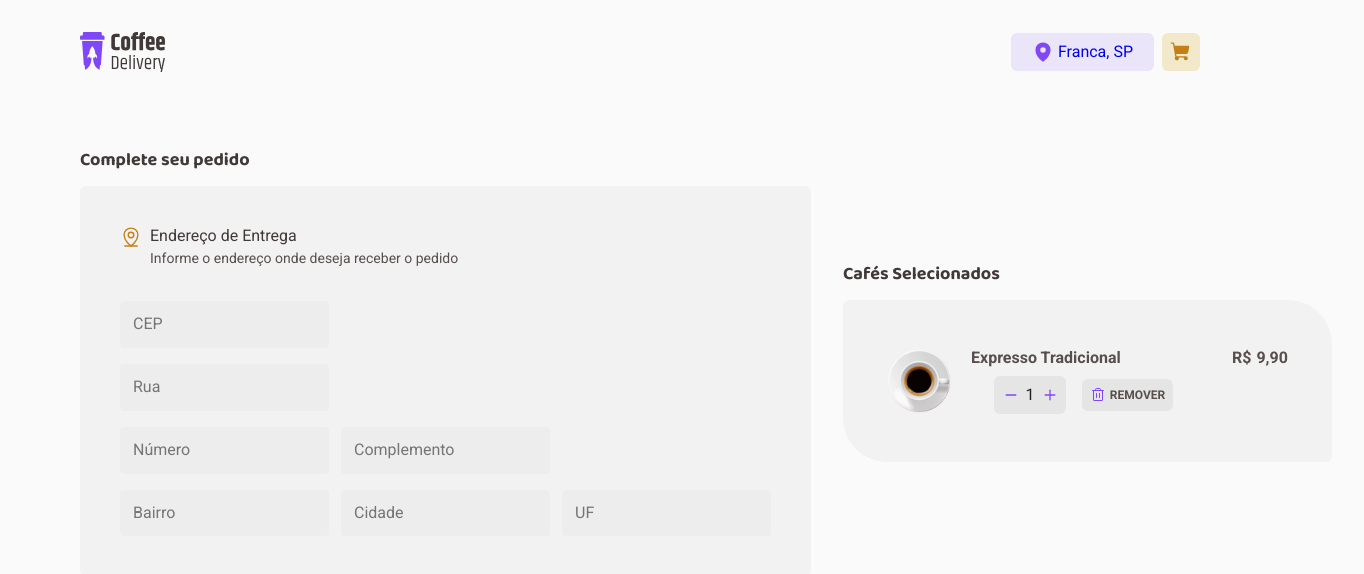
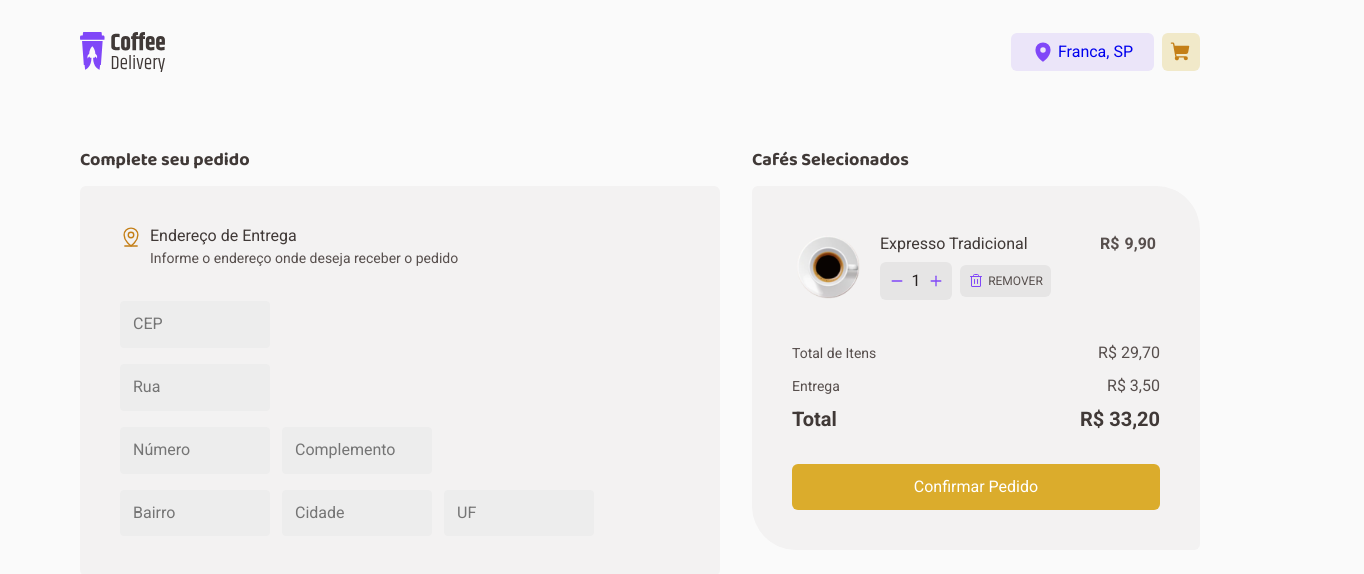
Before and after one commit to SoshiNoir/Coffee-Delivery, a React (Vite) app: page /checkout in a window 1280 px wide. Shown: the top 574 px of the page, 1364 px wide, since content can reach past the window. Built offline with nearby package versions, Linux system fonts and the light colour scheme.

Commit message:
Checkout

```diff
--- a/src/components/CheckoutForm/styles.ts
+++ b/src/components/CheckoutForm/styles.ts
@@ -2,7 +2,6 @@ import styled from 'styled-components';
 
 export const CheckoutFormContainer = styled.div`
   display: flex;
-  max-width: 1120px;
   align-items: center;
   flex-direction: column;
   align-items: flex-start;
@@ -24,6 +23,7 @@ export const CheckoutFormContainer = styled.div`
   }
 
   .coffeeCard {
+    width: 640px;
     margin-right: 32px;
     display: flex;
     flex-direction: column;
@@ -58,6 +58,7 @@ export const CheckoutFormContainer = styled.div`
   }
 
   form {
+    width: 560px;
     display: flex;
     flex-direction: column;
     align-items: flex-start;
@@ -71,6 +72,7 @@ export const CheckoutFormContainer = styled.div`
   }
 
   input {
+    width: 150px;
     align-items: center;
     padding: 12px;
     gap: 4px;
--- a/src/pages/Checkout/index.tsx
+++ b/src/pages/Checkout/index.tsx
@@ -5,6 +5,7 @@ import { CheckoutContainer } from './styles';
 
 export function Checkout() {
   return (
+    <div>
       <CheckoutContainer>
         <CheckoutForm />
         <div>
@@ -17,7 +18,11 @@ export function Checkout() {
                   <p>Expresso Tradicional</p>
                   <div className='buyLine'>
                     <div className='buyCounter'>
-                    <Minus className='counterButton' size={14} weight='bold' />
+                      <Minus
+                        className='counterButton'
+                        size={14}
+                        weight='bold'
+                      />
                       <p>1</p>
                       <Plus className='counterButton' size={14} weight='bold' />
                     </div>
@@ -33,8 +38,24 @@ export function Checkout() {
                 <p>9,90</p>
               </div>
             </div>
+            <div className='total'>
+              <div>
+                <p>Total de Itens</p>
+                <p>R$ 29,70</p>
+              </div>
+              <div>
+                <p>Entrega</p>
+                <p>R$ 3,50</p>
+              </div>
+              <div>
+                <p>Total</p>
+                <p>R$ 33,20</p>
+              </div>
+            </div>
+            <button>Confirmar Pedido</button>
           </div>
         </div>
       </CheckoutContainer>
+    </div>
   );
 }
--- a/src/pages/Checkout/styles.ts
+++ b/src/pages/Checkout/styles.ts
@@ -4,6 +4,8 @@ export const CheckoutContainer = styled.div`
   display: flex;
   max-width: 1120px;
   align-items: center;
+  flex-direction: row;
+  align-items: flex-start;
 
   h1 {
     margin-top: 40px;
@@ -94,12 +96,12 @@ export const CheckoutContainer = styled.div`
   }
 
   .coffeeSelected {
+    width: 368px;
     display: flex;
     flex-direction: row;
     justify-content: space-between;
     align-items: flex-start;
     padding: 8px 4px;
-    gap: 59px;
 
     p {
       font-weight: 700;
@@ -129,14 +131,17 @@ export const CheckoutContainer = styled.div`
     align-items: flex-start;
     padding: 0px;
     gap: 8px;
+
+    p {
+      font-weight: 400;
+      color: ${(props) => props.theme.baseSubtitle};
+    }
   }
 
   .buyLine {
     display: flex;
     flex-direction: row;
     align-items: center;
-    padding: 0px;
-    gap: 8px;
   }
 
   .deleteButton {
@@ -165,7 +170,6 @@ export const CheckoutContainer = styled.div`
     justify-content: center;
     align-items: center;
 
-    margin-left: 23px;
     margin-right: 8px;
 
     width: 72px;
@@ -197,4 +201,60 @@ export const CheckoutContainer = styled.div`
     flex-direction: row;
     gap: 5px;
   }
+
+  .total {
+    display: flex;
+    flex-direction: column;
+    justify-content: center;
+    align-items: flex-start;
+    padding: 0px;
+    gap: 12px;
+
+    width: 368px;
+    height: 92px;
+
+    div {
+      display: flex;
+      flex-direction: row;
+      justify-content: space-between;
+      align-items: center;
+      padding: 0px;
+      gap: 8px;
+
+      width: 368px;
+      height: 21px;
+    }
+
+    div:nth-child(3) p {
+      font-weight: 700;
+      font-size: 1.25rem;
+      color: ${(props) => props.theme.baseSubtitle};
+    }
+
+    p {
+      font-size: 0.875rem;
+      color: ${(props) => props.theme.baseText};
+    }
+
+    p:nth-child(2) {
+      font-size: 1rem;
+    }
+  }
+
+  button {
+    display: flex;
+    flex-direction: row;
+    justify-content: center;
+    align-items: center;
+    padding: 12px 8px;
+    gap: 4px;
+    border: none;
+
+    width: 368px;
+    height: 46px;
+
+    color: ${(props) => props.theme.white};
+    background: ${(props) => props.theme.yellow};
+    border-radius: 6px;
+  }
 `;
```
Lines whose indentation alone changed are shown as unchanged.
